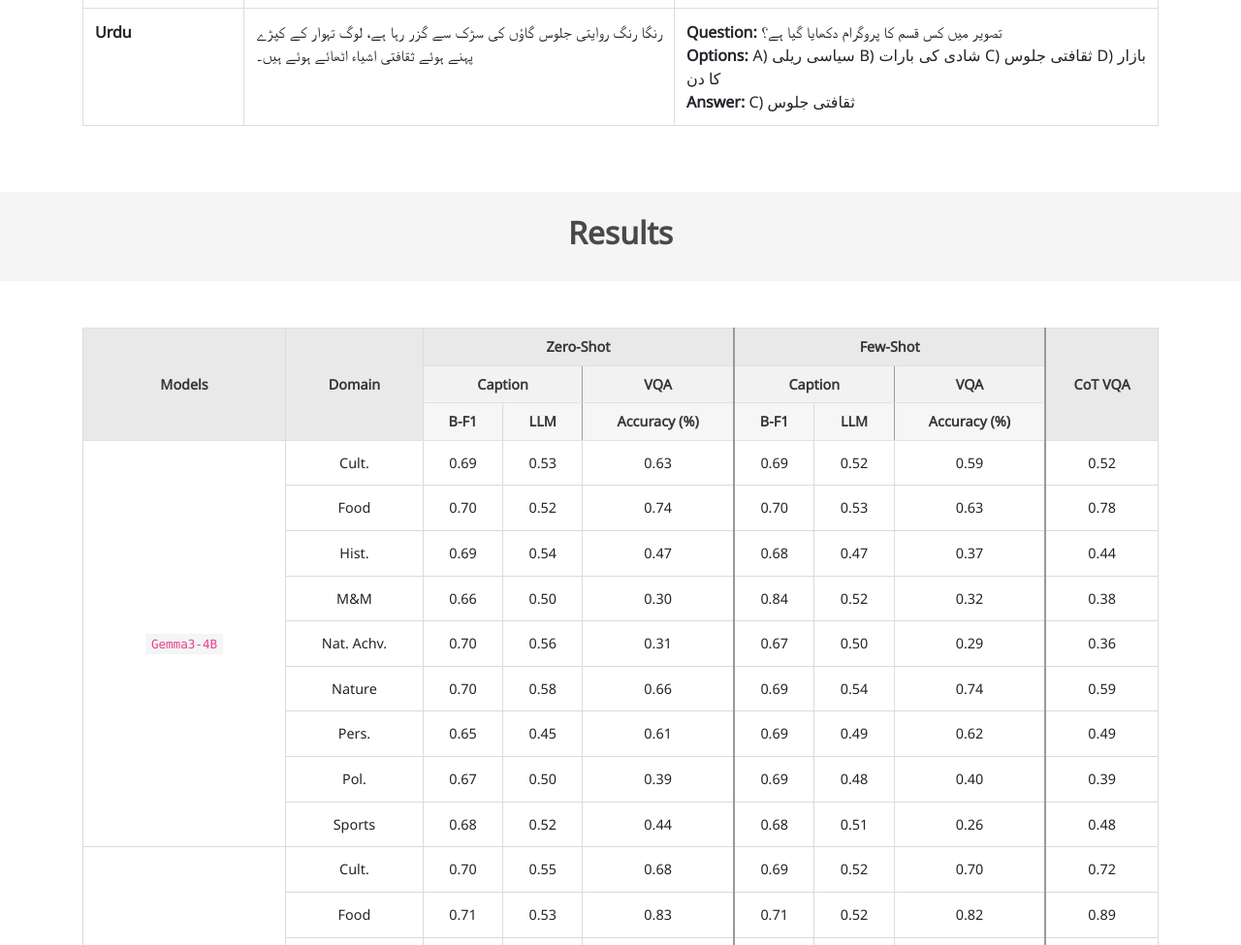
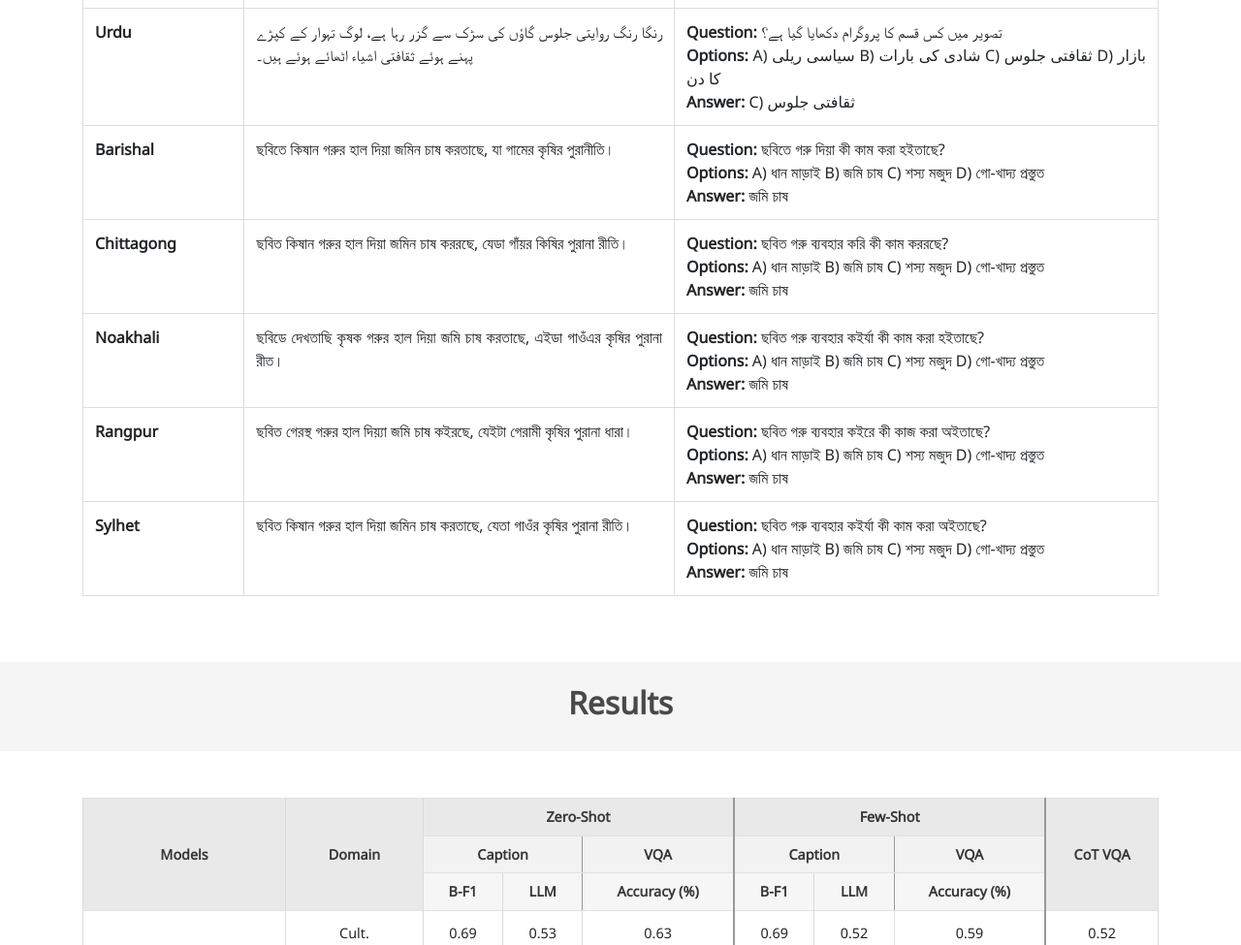
Before and after one commit to Labib1610/BanglaVerse, a plain HTML site: page docs/index.html in a window 1280 px wide. Shown: the part 2200-3175 px from the top of the page at 97% size. Drawn offline with nearby package versions, Linux system fonts and the light colour scheme; some icons are missing; a web font is replaced by a local one.

Commit message:
Update index.html

```diff
--- a/docs/index.html
+++ b/docs/index.html
@@ -376,6 +376,61 @@
                         <b>Answer:</b> C) ثقافتی جلوس
                       </td>
                     </tr>
+                    <tr>
+                      <td style="padding: 12px; border: 1px solid #ddd; vertical-align: top;"><b>Barishal</b></td>
+                      <td style="padding: 12px; border: 1px solid #ddd; vertical-align: top;">
+                        ছবিতে কিষান গরুর হাল দিয়া জমিন চাষ করতাছে, যা গামের কৃষির পুরানীতি।
+                      </td>
+                      <td style="padding: 12px; border: 1px solid #ddd; vertical-align: top;">
+                        <b>Question:</b> ছবিতে গরু দিয়া কী কাম করা হইতাছে?<br>
+                        <b>Options:</b> A) ধান মাড়াই B) জমি চাষ C) শস্য মজুদ D) গো-খাদ্য প্রস্তুত<br>
+                        <b>Answer:</b> জমি চাষ
+                      </td>
+                    </tr>
+                    <tr>
+                      <td style="padding: 12px; border: 1px solid #ddd; vertical-align: top;"><b>Chittagong</b></td>
+                      <td style="padding: 12px; border: 1px solid #ddd; vertical-align: top;">
+                        ছবিত কিষান গরুর হাল দিয়া জমিন চাষ কররছে, যেডা গাঁয়র কিষির পুরানা রীতি।
+                      </td>
+                      <td style="padding: 12px; border: 1px solid #ddd; vertical-align: top;">
+                        <b>Question:</b> ছবিত গরু ব্যবহার করি কী কাম কররছে?<br>
+                        <b>Options:</b> A) ধান মাড়াই B) জমি চাষ C) শস্য মজুদ D) গো-খাদ্য প্রস্তুত<br>
+                        <b>Answer:</b> জমি চাষ
+                      </td>
+                    </tr>
+                    <tr>
+                      <td style="padding: 12px; border: 1px solid #ddd; vertical-align: top;"><b>Noakhali</b></td>
+                      <td style="padding: 12px; border: 1px solid #ddd; vertical-align: top;">
+                        ছবিডে দেখতাছি কৃষক গরুর হাল দিয়া জমি চাষ করতাছে, এইডা গাওঁএর কৃষির পুরানা রীত।
+                      </td>
+                      <td style="padding: 12px; border: 1px solid #ddd; vertical-align: top;">
+                        <b>Question:</b> ছবিত গরু ব্যবহার কইর্যা কী কাম করা হইতাছে?<br>
+                        <b>Options:</b> A) ধান মাড়াই B) জমি চাষ C) শস্য মজুদ D) গো-খাদ্য প্রস্তুত<br>
+                        <b>Answer:</b> জমি চাষ
+                      </td>
+                    </tr>
+                    <tr>
+                      <td style="padding: 12px; border: 1px solid #ddd; vertical-align: top;"><b>Rangpur</b></td>
+                      <td style="padding: 12px; border: 1px solid #ddd; vertical-align: top;">
+                        ছবিত গেরস্থ গরুর হাল দিয়্যা জমি চাষ কইরছে, যেইটা গেরামী কৃষির পুরানা ধারা।
+                      </td>
+                      <td style="padding: 12px; border: 1px solid #ddd; vertical-align: top;">
+                        <b>Question:</b> ছবিত গরু ব্যবহার কইরে কী কাজ করা অইতাছে?<br>
+                        <b>Options:</b> A) ধান মাড়াই B) জমি চাষ C) শস্য মজুদ D) গো-খাদ্য প্রস্তুত<br>
+                        <b>Answer:</b> জমি চাষ
+                      </td>
+                    </tr>
+                    <tr>
+                      <td style="padding: 12px; border: 1px solid #ddd; vertical-align: top;"><b>Sylhet</b></td>
+                      <td style="padding: 12px; border: 1px solid #ddd; vertical-align: top;">
+                        ছবিত কিষান গরুর হাল দিয়া জমিন চাষ করতাছে, যেতা গাওঁর কৃষির পুরানা রীতি।
+                      </td>
+                      <td style="padding: 12px; border: 1px solid #ddd; vertical-align: top;">
+                        <b>Question:</b> ছবিত গরু ব্যবহার কইর্যা কী কাম করা অইতাছে?<br>
+                        <b>Options:</b> A) ধান মাড়াই B) জমি চাষ C) শস্য মজুদ D) গো-খাদ্য প্রস্তুত<br>
+                        <b>Answer:</b> জমি চাষ
+                      </td>
+                    </tr>
                   </tbody>
                 </table>
               </div>
```
